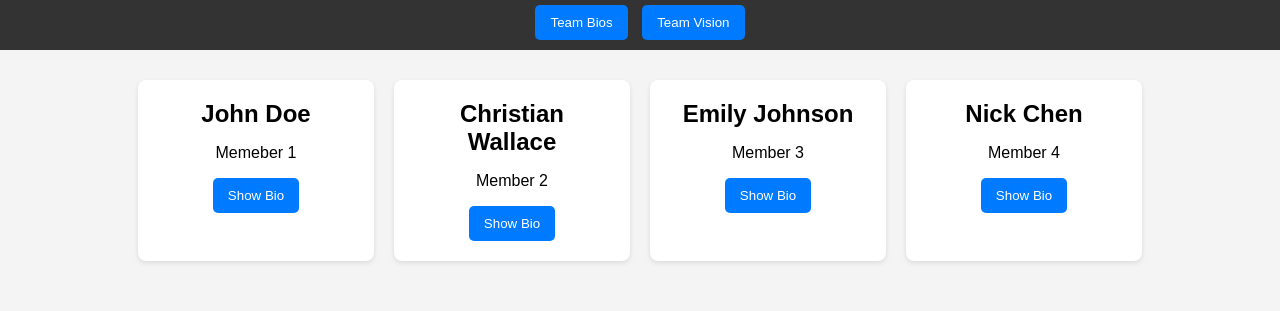
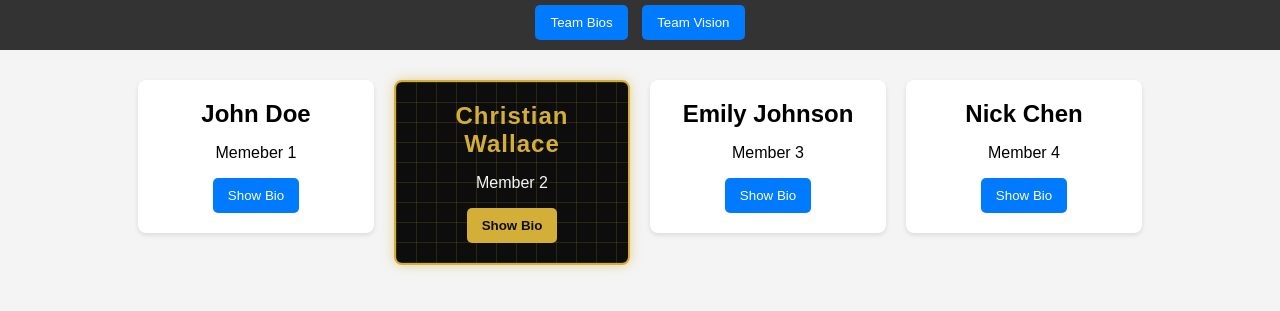
Before and after one commit to NickChen01/Group-Webpage-Activity, a plain HTML site: page index.html in a window 1280 px wide. Shown: the part 259-570 px from the top of the page. Drawn offline with Linux system fonts and the light colour scheme.

Commit message:
Added Christian's card with custom styling and hover effects

```diff
--- a/index.html
+++ b/index.html
@@ -29,7 +29,7 @@
         <button onclick="toggleBio('bio1')">Show Bio</button>
         <p id="bio1" class="bio">John is a skilled frontend developer with 5 years of experience in creating responsive web applications.</p>
     </div>
-    <div class="card">
+    <div class="card card-christian">
         <h2> Christian Wallace</h2>
         <p>Member 2</p>
         <button onclick="toggleBio('bio2')">Show Bio</button>
--- a/styles.css
+++ b/styles.css
@@ -90,3 +90,54 @@ button {
 button:hover {
     background: #0056b3;
 }
+
+/* This fixes the issue of the other cards being extended if you click only on one.*/
+#bios {
+    align-items: flex-start;
+}
+
+/* This is the styling for Christian's card */
+
+/* Christian's card styling */
+.card-christian{
+    background-color: #0d0d0d;
+    background-image:
+    linear-gradient(rgba(212, 175, 55, 0.15) 1px, transparent 1px),
+    linear-gradient(90deg, rgba(212, 175, 55, 0.15) 1px, transparent 1px);
+    background-size: 20px 20px;
+    border: 2px solid #d4af37;
+    box-shadow: 0 0 12px rgba(212, 175, 55, 0.5);
+    color: #f5f5f5;
+    transition: transform 0.2s, box-shadow 0.2s ease;
+}
+
+/* Christian's card hover effect */
+.card-christian:hover {
+    transform: translateY(-4px);
+    box-shadow: 0 0 20px rgba(212, 175, 55, 0.8);
+}
+
+/* Christian's card heading styling */
+.card-christian h2{
+    color: #d4af37;
+    letter-spacing: 1px;
+}
+
+/* Christian's card paragraph styling */
+.card-christian p{
+    color: #f5f5f5;
+}
+
+/* Christian's card button styling */
+.card-christian button{
+    background: #d4af37;
+    color: #0d0d0d;
+    border: none;
+    font-weight: bold;
+    cursor: pointer;
+}
+
+/* Christian's card button hover effect */
+.card-christian button:hover {
+    background: #f5f5f5;
+}
```
